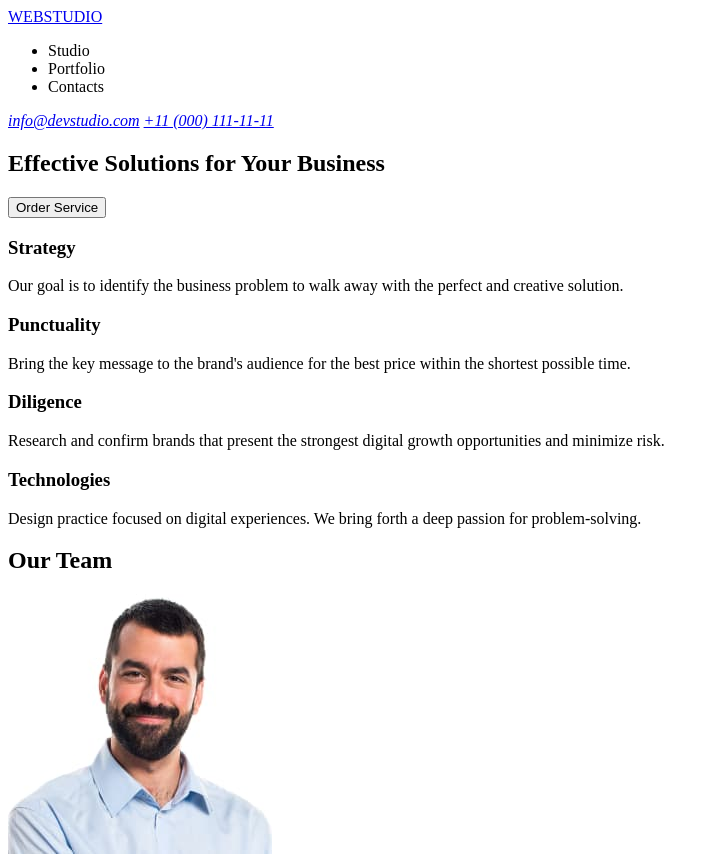
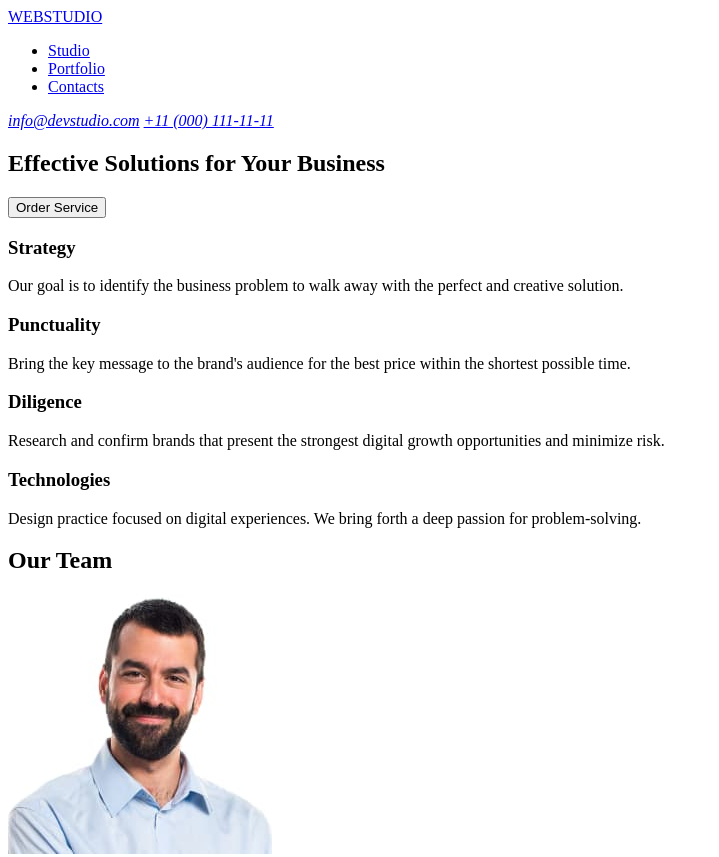
Before and after one commit to canbazahmet/goit-markup-hw-01, a plain HTML site: page index.html in a window 1280 px wide. Shown: the top 857 px of the page, without its empty margins (0-719 px from the left). Drawn offline with Linux system fonts and the light colour scheme.

Commit message:
kayıt 6

```diff
--- a/index.html
+++ b/index.html
@@ -10,14 +10,14 @@
       <a href="#">WEBSTUDIO</a>
       <nav>
         <ul>
-          <li>Studio</li>
-          <li>Portfolio</li>
-          <li>Contacts</li>
+          <li><a href="#">Studio</a></li>
+          <li><a href="#">Portfolio</a></li>
+          <li><a href="#">Contacts</a></li>
         </ul>
       </nav>
       <address>
         <a href="mailto:info@devstudio.com">info@devstudio.com</a>
-        <a href="#">+11 (000) 111-11-11</a>
+        <a href="tel:+110001111111">+11 (000) 111-11-11</a>
       </address>
     </header>
 
@@ -25,7 +25,7 @@
       <!-- section 1 -->
       <section>
         <h1>Effective Solutions for Your Business</h1>
-        <button>Order Service</button>
+        <input type="button" value="Order Service" />
       </section>
       <!-- section 1 bitti -->
 
```
